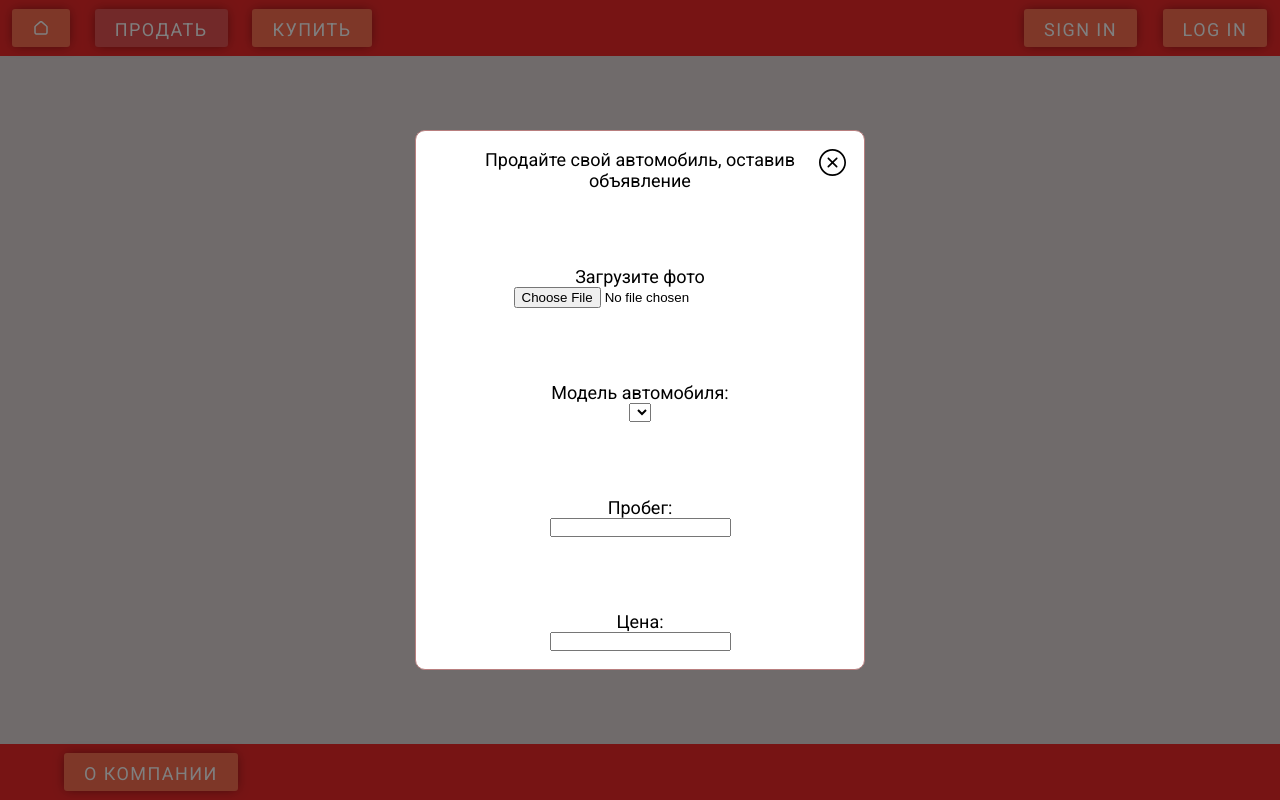
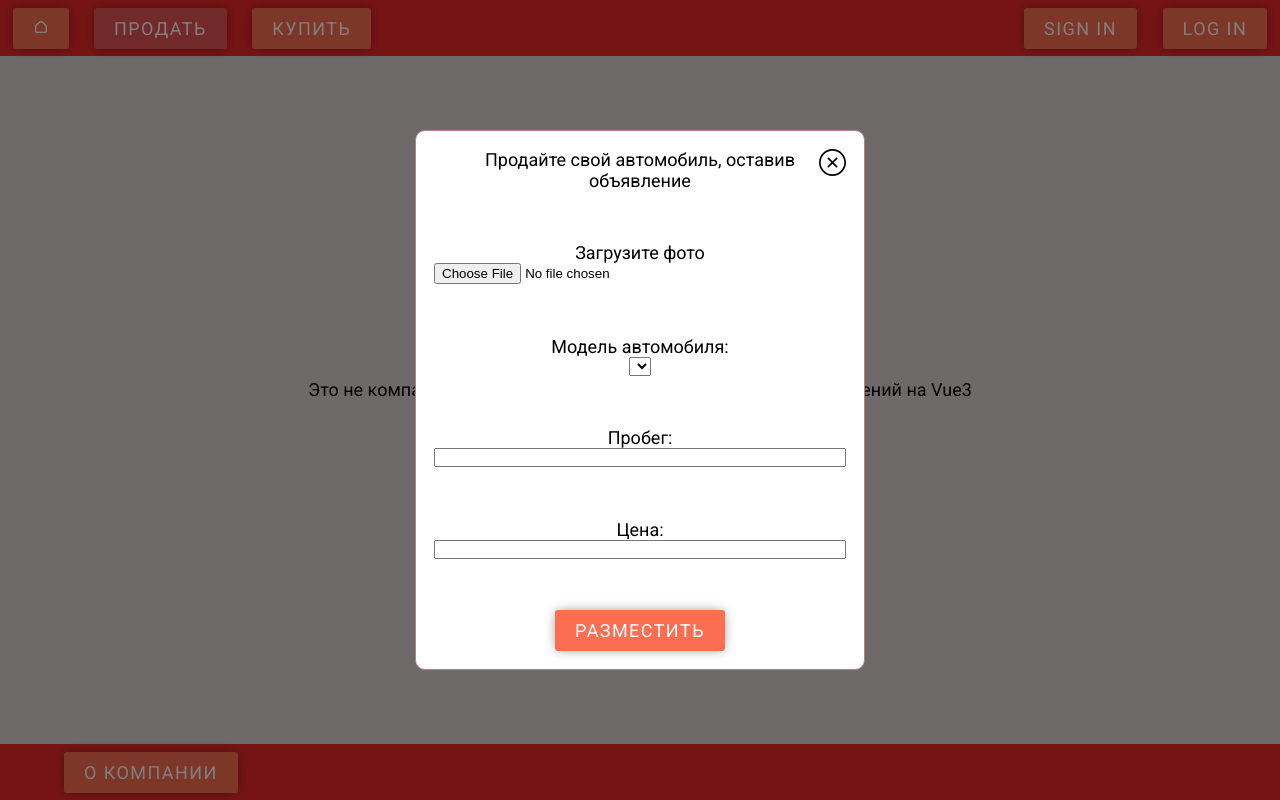
Before and after one commit to cmanez/car-store, a Vue app: page /about in a window 1280 px wide. Both pictures are taken after a click on the link "ПРОДАТЬ". Built offline with nearby package versions, Linux system fonts and the light colour scheme.

Commit message:
add sign+auth form (without js yet) + new view "About", fix modal.js logic, now its universal

```diff
--- a/src/UI/MyButton.vue
+++ b/src/UI/MyButton.vue
@@ -1,5 +1,7 @@
 <template>
-  <a href="#" class="button" id="button"><slot></slot></a>
+  <a href="#" class="button" id="button">
+    <div class="sad"><slot></slot></div
+  ></a>
 </template>
 
 <script setup lang="ts"></script>
@@ -7,11 +9,10 @@
 <style lang="scss">
 .button {
   display: flex;
-  height: 67%;
   align-self: center;
-  padding: 10px 20px;
   border-radius: 3px;
   justify-content: center;
+  align-items: center;
   box-shadow: 0px 0px 12px -2px rgba(0, 0, 0, 0.5);
   background: #fc6e51;
   text-decoration: none;
@@ -21,6 +22,9 @@
   text-transform: uppercase;
   transition: background-color 0.6s ease;
   overflow: hidden;
+  .sad {
+    margin: 10px 20px;
+  }
   &:after {
     content: '';
     position: absolute;
--- a/src/UI/MyInput.vue
+++ b/src/UI/MyInput.vue
@@ -4,4 +4,8 @@
 
 <script setup lang="ts"></script>
 
-<style></style>
+<style>
+input {
+  width: 100%;
+}
+</style>
--- /dev/null
+++ b/src/components/MyAuth.vue
@@ -0,0 +1,23 @@
+<template>
+  <MyModal>
+    <div class="sign-form">
+      <span>Авторизация</span>
+      <div class="sign-form_item">
+        <span class="sign-form_item_text">Логин:</span> <MyInput></MyInput>
+      </div>
+
+      <div class="sign-form_item">
+        <span class="sign-form_item_text">Пароль:</span> <MyInput></MyInput>
+      </div>
+      <div><MyButton>Вход</MyButton></div>
+    </div>
+  </MyModal>
+</template>
+
+<script setup>
+import MyModal from './MyModal.vue'
+import MyInput from '@/UI/MyInput.vue'
+import MyButton from '@/UI/MyButton.vue'
+</script>
+
+<style></style>
--- a/src/components/MyFooter.vue
+++ b/src/components/MyFooter.vue
@@ -1,6 +1,6 @@
 <template>
   <div class="footer">
-    <MyButton>о компании</MyButton>
+    <MyButton @click="$router.push('/about')">о компании</MyButton>
   </div>
 </template>
 
--- a/src/components/MyModal.vue
+++ b/src/components/MyModal.vue
@@ -1,9 +1,9 @@
 <template>
   <div class="wrapper">
-    <div class="background" @click="modalState.changeClass"></div>
+    <div class="background" @click="modalState.modalClose"></div>
     <div class="modal">
       <img
-        @click="modalState.changeClass"
+        @click="modalState.modalClose"
         src="../assets/close.svg"
         alt=""
         class="modal_close-item"
@@ -23,7 +23,6 @@ const modalState = modalStore()
 .modal_none {
   display: none;
 }
-
 .wrapper {
   position: absolute;
   width: 100%;
--- a/src/components/MyNav.vue
+++ b/src/components/MyNav.vue
@@ -2,25 +2,29 @@
   <div class="nav">
     <div class="nav_left">
       <MyButton @click="$router.push('/')">
-        <img src="@/assets/house.svg" alt="" />
+        <img class="nav_left_btn" src="@/assets/house.svg" alt="home" />
       </MyButton>
-      <MyButton @click="modalState.changeClass">продать</MyButton>
+      <MyButton @click="modalState.modalVisible('sell')">продать</MyButton>
       <MyButton @click="$router.push('/cars')">купить</MyButton>
     </div>
     <div class="nav_right">
       <div class="nav_right-auth">
-        <MyButton>Sign In</MyButton>
-        <MyButton>Log In</MyButton>
+        <MyButton @click="modalState.modalVisible('sign')">Sign In</MyButton>
+        <MyButton @click="modalState.modalVisible('auth')">Log In</MyButton>
       </div>
     </div>
   </div>
-  <MySell :class="{ modal_none: modalState.classActive }"></MySell>
+  <MySell v-if="modalState.modalName === 'sell'"></MySell>
+  <MySign v-if="modalState.modalName === 'sign'"></MySign>
+  <MyAuth v-if="modalState.modalName === 'auth'"></MyAuth>
 </template>
 
 <script setup>
 import MyButton from '@/UI/MyButton.vue'
 import { modalStore } from '../stores/modal.js'
 import MySell from './MySell.vue'
+import MySign from './MySign.vue'
+import MyAuth from './MyAuth.vue'
 
 const modalState = modalStore()
 </script>
@@ -31,10 +35,14 @@ const modalState = modalStore()
   justify-content: space-between;
   background-color: $main-red;
   height: 100%;
+
   &_left {
     width: 30%;
     display: flex;
     justify-content: space-around;
+    &_btn {
+      width: 16px;
+    }
   }
   &_right {
     width: 70%;
--- a/src/components/MySell.vue
+++ b/src/components/MySell.vue
@@ -19,6 +19,7 @@
           Цена:
           <MyInput></MyInput>
         </div>
+        <MyButton>Разместить</MyButton>
       </div>
     </div>
   </MyModal>
@@ -27,12 +28,13 @@
 <script setup>
 import MyInput from '@/UI/MyInput.vue'
 import MySelect from '../UI/MySelect.vue'
+import MyButton from '@/UI/MyButton.vue'
 import MyModal from './MyModal.vue'
 </script>
 
 <style lang="scss">
-.modal_none {
-  display: none !important;
+.sell_none {
+  display: none;
 }
 .wrapper_sell {
   display: flex;
--- /dev/null
+++ b/src/components/MySign.vue
@@ -0,0 +1,55 @@
+<template>
+  <MyModal>
+    <div class="sign-form">
+      <span>Регистрация</span>
+      <div class="sign-form_item">
+        <span class="sign-form_item_text"> Логин:</span>
+        <div class="sign-form_item_input"><MyInput></MyInput></div>
+      </div>
+
+      <div class="sign-form_item">
+        <span class="sign-form_item_text">Пароль:</span>
+        <div class="sign-form_item_input"><MyInput></MyInput></div>
+      </div>
+
+      <div class="sign-form_item">
+        <span class="sign-form_item_text">Повторите пароль:</span>
+        <div class="sign-form_item_input"><MyInput></MyInput></div>
+      </div>
+
+      <div class="sign-form_item">
+        <span class="sign-form_item_text">Электронная почта:</span>
+        <div class="sign-form_item_input"><MyInput></MyInput></div>
+      </div>
+      <div><MyButton>Зарегистрироваться</MyButton></div>
+    </div>
+  </MyModal>
+</template>
+<script setup lang="ts">
+import MyModal from './MyModal.vue'
+import MyInput from '@/UI/MyInput.vue'
+import MyButton from '@/UI/MyButton.vue'
+</script>
+
+<style lang="scss">
+.sign_none {
+  display: none;
+}
+.sign-form {
+  display: flex;
+  height: 100%;
+  flex-direction: column;
+  align-items: center;
+  justify-content: space-between;
+  &_item {
+    display: flex;
+    width: 100%;
+    &_text {
+      margin-right: 10%;
+    }
+    &_input {
+      width: 100%;
+    }
+  }
+}
+</style>
--- a/src/router/index.js
+++ b/src/router/index.js
@@ -1,4 +1,5 @@
 import MainLayout from '../layouts/MainLayout.vue'
+import AboutView from '../views/AboutView.vue'
 import CarsView from '../views/CarsView.vue'
 import HomeView from '../views/HomeView.vue'
 import { createRouter, createWebHistory } from 'vue-router'
@@ -21,6 +22,14 @@ const router = createRouter({
       meta: {
         layout: MainLayout
       }
+    },
+    {
+      component: AboutView,
+      path: '/about',
+      name: 'about',
+      meta: {
+        layout: MainLayout
+      }
     }
   ]
 })
--- a/src/stores/modal.js
+++ b/src/stores/modal.js
@@ -2,15 +2,16 @@ import { ref } from 'vue'
 import { defineStore } from 'pinia'
 
 export const modalStore = defineStore('sell', () => {
-  const classActive = ref(true)
-  const changeClass = () => {
-    classActive.value = !classActive.value
-    console.log(classActive.value)
-    return classActive
+  const modalName = ref(null)
+  const modalVisible = (className) => {
+    modalName.value = className
   }
-
+  const modalClose = () => {
+    modalName.value = null
+  }
   return {
-    changeClass,
-    classActive
+    modalVisible,
+    modalClose,
+    modalName
   }
 })
--- /dev/null
+++ b/src/views/AboutView.vue
@@ -0,0 +1,18 @@
+<template>
+  <div class="about">
+    Это не компания, а проект для тренировки создания веб-приложений на Vue3 <br />
+    Спасибо, что щелкнули по кнопке
+  </div>
+</template>
+
+<script setup lang="ts"></script>
+
+<style lang="scss">
+.about {
+  display: flex;
+  height: 100%;
+  justify-content: center;
+  align-items: center;
+  text-align: center;
+}
+</style>
```
